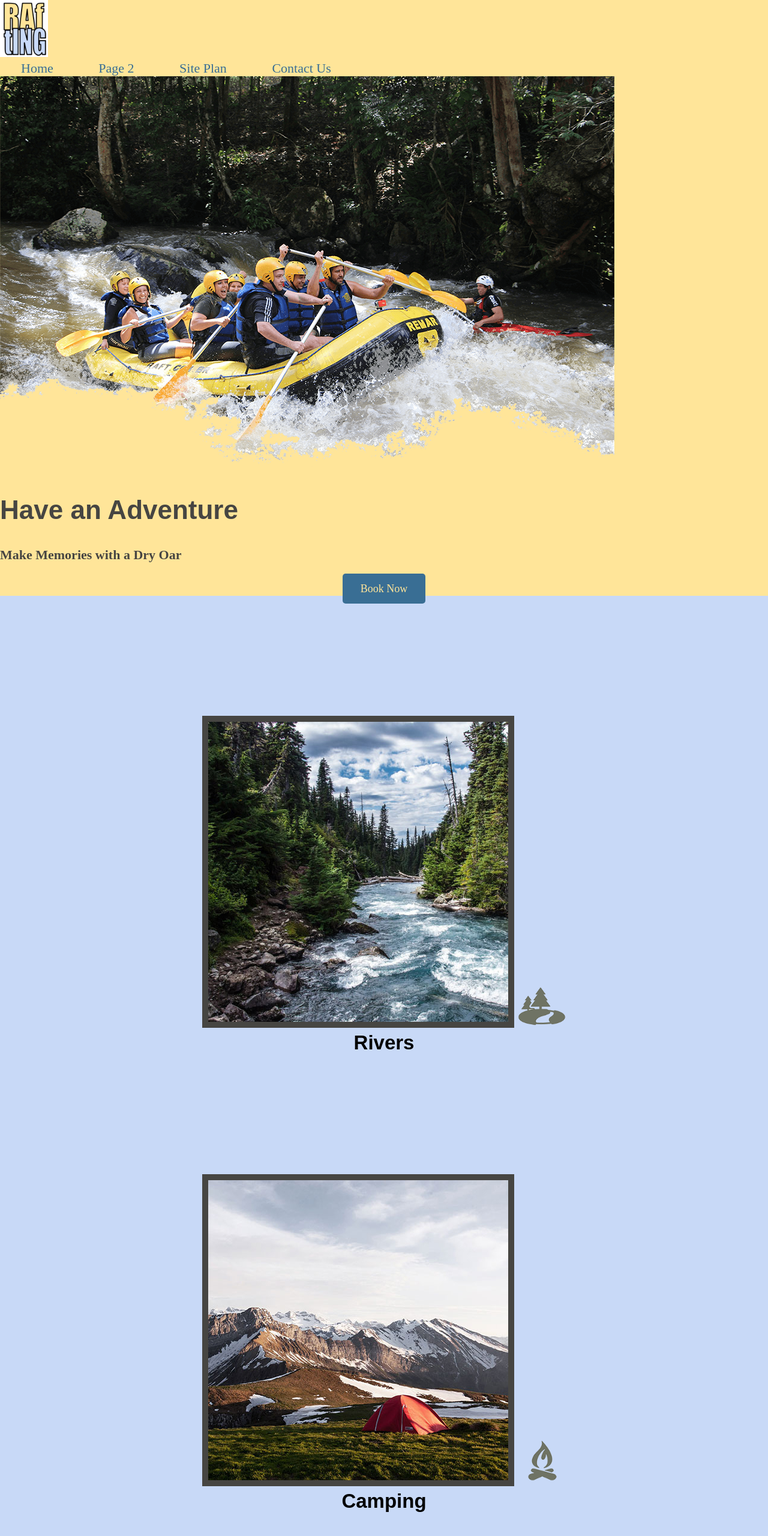
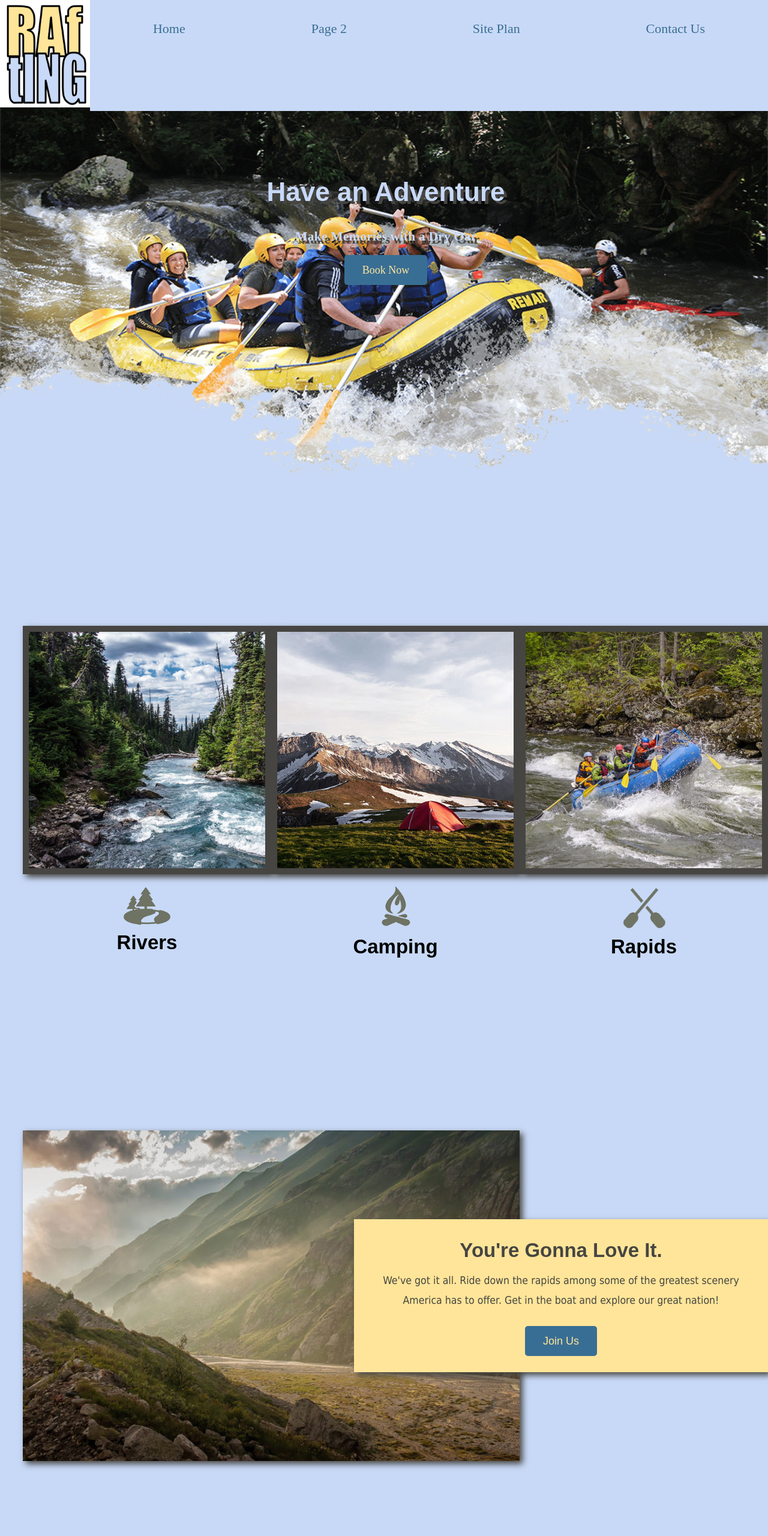
Before and after one commit to CalebHughPacker/WDD130, a plain HTML site: page wwr/index.html in a window 1280 px wide. Shown: the top 2560 px of the page at 60% size. Drawn offline with Linux system fonts and the light colour scheme.

Commit message:
W07 - Home Page Finishing Touches

```diff
--- a/wwr/index.html
+++ b/wwr/index.html
@@ -18,11 +18,12 @@
                 <a href="site-plan-rafting.html">Site Plan</a>
                 <a href="contactus.html">Contact Us</a>
             </nav>
+        </header>
         <div id="hero">
             <div id="hero-box">
                 <img id="hero-image" src="images/hero.png" alt="People enjoying rafting">
             </div>
-                <section>
+            <section id="hero-msg">
                 <h1 class="home-title">Have an Adventure</h1>
                 <h4>Make Memories with a Dry Oar</h4>
                 <div class="button-box">
@@ -30,7 +31,6 @@
                 </div>
             </section>
         </div>
-        </header>
         <main class="home-grid">
             <section class="rivers-card">
                 <img class="card-img" src="images/rivers.jpg" alt="river in forest">
--- a/wwr/styles/style.css
+++ b/wwr/styles/style.css
@@ -1,10 +1,49 @@
+
 #content {
     max-width: 1600px;
     margin: 0 auto;
+    margin-left: auto;
 }
 
 p {
     font-family: "Tahoma", sans-serif;
+}
+
+#hero{
+    display: grid;
+    grid-template-columns: 1fr 3fr 1fr;
+    margin-top: -100px;
+}
+
+#hero-box{
+    grid-column: 1/4;
+    grid-row: 1/3;
+    z-index: 0;
+
+}
+
+#hero-msg{
+    grid-column: 2/4;
+    grid-row: 1/3;
+    margin-top: 200px;
+    margin-left: -250px;
+    z-index: 1;
+    color:#C8D9F7;
+}
+
+#hero-image{
+    width: 100%;
+    margin-top: -100px;
+    z-index: 0;
+    position: relative;
+}
+
+nav {
+    display: flex;
+    justify-content: space-around;
+    z-index: 1;
+    background-color: #C8D9F7;
+    width: 100%;
 }
 
 nav a {
@@ -16,6 +55,8 @@ nav a {
 
 #hero-msg h1, #hero-msg h4{
     text-align: center;
+    color:#C8D9F7;
+    text-shadow: 5px 5px #464542;
 }
 
 .button-box{
@@ -28,6 +69,9 @@ main section{
 
 #background {
     height: 725px;
+    grid-column: 1/12;
+    grid-row: 4/10;
+    background-color: #C8D9F7;
 }
 
 body{
@@ -39,6 +83,8 @@ body{
 
 header {
     background-color: #FFE599;
+    display: grid;
+    grid-template-columns: 150px auto;
 }
 
 nav a:hover{
@@ -67,30 +113,34 @@ nav a:hover{
 
 }
 
-#background{
-    background-color: #C8D9F7;
-}
-
 .msg{
     background-color: #FFE599;
     line-height: 1.5em;
     padding: 35px;
+    grid-column: 6/11;
+    grid-row: 6/8;
+    box-shadow: 5px 5px 10px #464542;
 }
 
 footer{
     background-color: #FFE599;
     margin-top: 200px;
+    color: #6B727D;
+    padding: 25px 50px;
+    display: flex;
+    justify-content: space-around;
+    align-items: center;
 }
 
 .home-title{
-    color: #464542;
+    color: #C8D9F7;
     font-family: "Arial", sans-serif;
     font-size: 2em;
     margin-top: 10px;
 }
 
 h4{
-    color: #464542;
+    color: #C8D9F7;
 }
 
 .msg h2{
@@ -101,11 +151,6 @@ h4{
     color: #464542;
     font-size: .8em;
     padding-bottom: 15px;
-}
-
-footer{
-    color: #6B727D;
-    padding: 25px 50px;
 }
 
 footer a{
@@ -126,7 +171,9 @@ footer p a:hover{
 }
 
 .logo{
-    width: 80px;
+    width: 100%;
+    z-index: 1;
+    position: relative;
 }
 
 .icon{
@@ -134,12 +181,9 @@ footer p a:hover{
     padding-top: 10px;
 }
 
-#hero-img{
-    width: 100%;
-}
-
 .home-grid{
     font-family: "Arial", sans-serif;
+    margin-left: -100px;
 }
 
 h2{
@@ -148,6 +192,8 @@ h2{
 
 #logo-link{
     padding-top: 5px;
+    justify-self: center;
+    align-self: center;
 }
 
 footer .social img {
@@ -160,8 +206,89 @@ footer .social img {
 
 .card-img{
     border: 10px solid #464542;
+    transition: transform .5s;
+    box-shadow: 5px 5px 10px #464542;
+}
+
+.card-img:hover{
+    opacity: .6;
+    transform: scale(1.1);
 }
 
 main section img{
     box-sizing: border-box;
 }
+
+.home-grid{
+    display:grid;
+    grid-template-columns: repeat(10, 1fr);
+}
+
+.card-img, .mountains {
+    width: 100%;
+}
+
+.rivers-card{
+    grid-column: 2/5;
+    grid-row: 2/4;
+}
+
+.camping-card{
+    grid-column: 5/8;
+    grid-row: 2/4;
+}
+
+.rapids-card{
+    grid-column: 8/11;
+    grid-row: 2/4;
+}
+
+.mountains{
+    grid-column: 2/8;
+    grid-row: 5/9;
+    box-shadow: 5px 5px 10px #464542;
+}
+
+@media screen and (max-width: 900px) {
+    #hero, .home-grid {
+        display: block;
+        height: auto;
+    }
+    nav, footer {
+        flex-direction: column;
+    }
+    nav a {
+        display: block;
+        padding: 15px;
+    }
+    #hero {
+        margin-top: 0;
+    }
+    #hero-msg {
+        margin-top: 0;
+    }
+    #hero-msg h4 {
+        display: none;
+    }
+    #hero-msg h1 {
+        color: #6f7364;
+    }
+    .home-title {
+        font-size: 25px;
+    }
+    .rivers-card, .camping-card, .rapids-card {
+        margin: 50px auto;
+        width: 60%;
+    }
+    #background {
+        display: none;
+    }
+    .mountains, .msg {
+        width: 80%;
+        display: block;
+        margin: 0 auto;
+    }
+    footer {
+        margin-top: 25px;
+    }
+}
```
Lines whose indentation alone changed are shown as unchanged.
